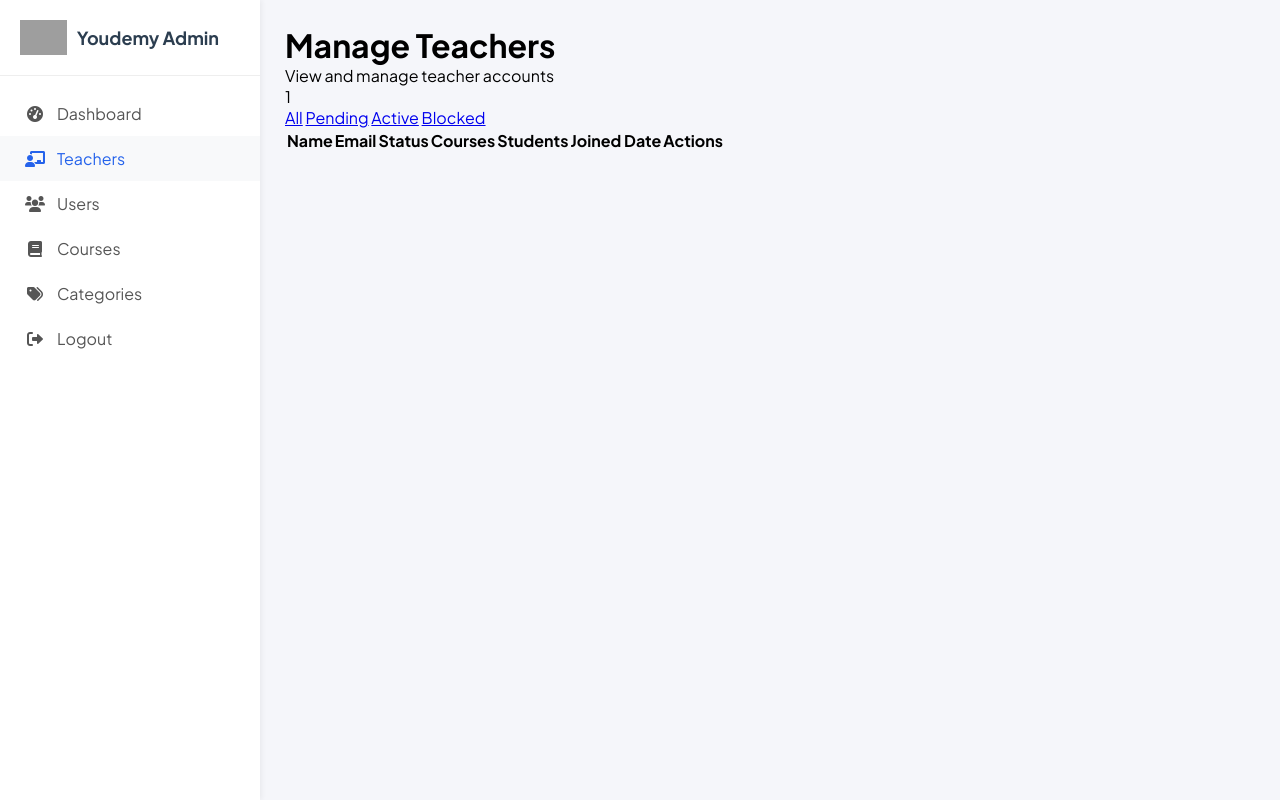
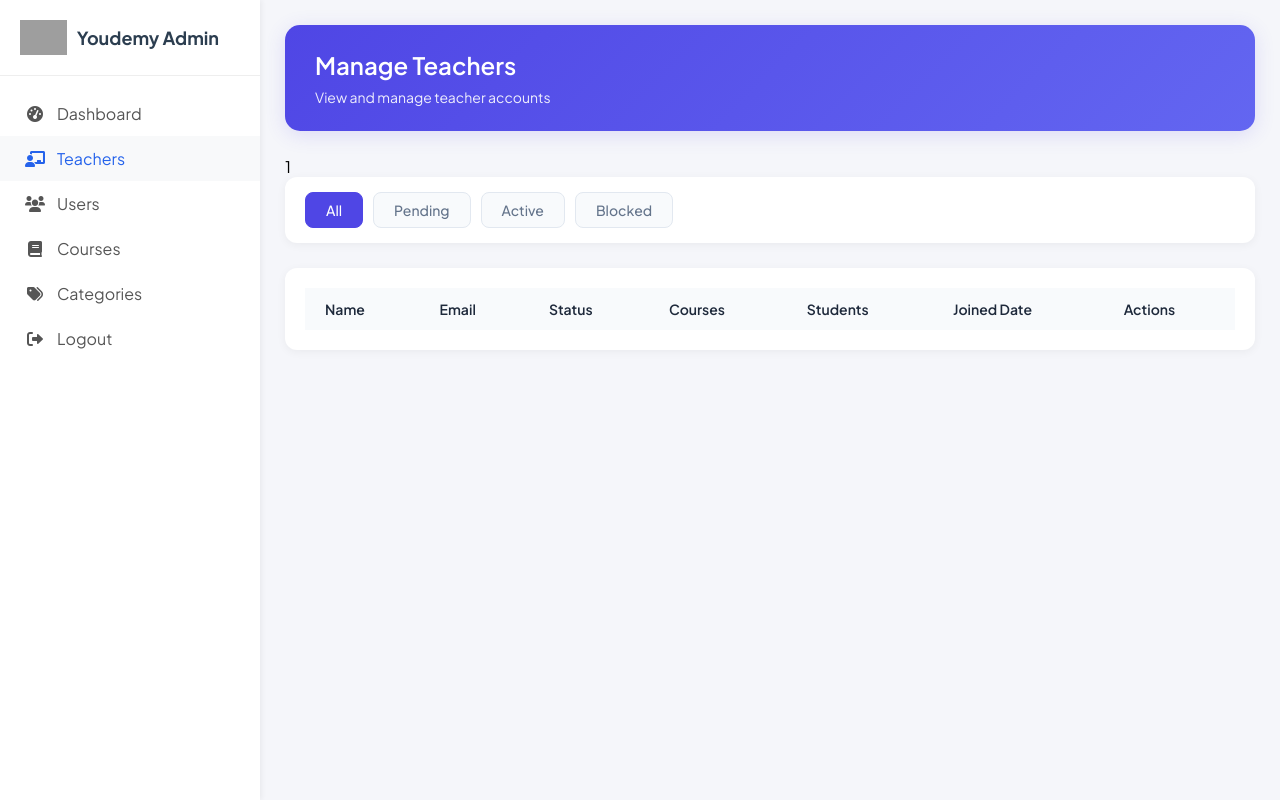
Before and after one commit to nolongeraregistereduser/YouDemy, a PHP site: page /Youdemy/admin/teachers.php in a window 1280 px wide. Run offline with PHP 8.4, Linux system fonts and the light colour scheme; the visitor is signed in with stand-in values (Sample User, id 1); data that the repository does not hold is empty; some libraries are stand-ins or nearby versions; grey boxes are pictures that could not be loaded.

Commit message:
Adding Style Teacher Page

```diff
--- a/assets/css/style.css
+++ b/assets/css/style.css
@@ -311,3 +311,126 @@ body {
         grid-template-columns: 1fr;
     }
 }
+
+/* Styles pour la page Teachers */
+.page-header {
+    background: linear-gradient(135deg, #4f46e5, #6366f1);
+    padding: 25px 30px;
+    border-radius: 15px;
+    color: white;
+    margin-bottom: 25px;
+    box-shadow: 0 4px 20px rgba(79, 70, 229, 0.15);
+}
+
+.page-header h1 {
+    font-size: 24px;
+    font-weight: 600;
+    margin-bottom: 8px;
+}
+
+.page-header p {
+    opacity: 0.9;
+    font-size: 14px;
+}
+
+/* Style pour la section des filtres */
+.filter-section {
+    background: white;
+    padding: 15px 20px;
+    border-radius: 12px;
+    margin-bottom: 25px;
+    box-shadow: 0 2px 10px rgba(0, 0, 0, 0.05);
+    display: flex;
+    gap: 10px;
+}
+
+.filter-section .btn {
+    padding: 8px 20px;
+    border-radius: 8px;
+    font-size: 14px;
+    font-weight: 500;
+    color: #64748b;
+    background: #f8fafc;
+    border: 1px solid #e2e8f0;
+    text-decoration: none;
+    transition: all 0.3s ease;
+}
+
+.filter-section .btn.active {
+    background: #4f46e5;
+    color: white;
+    border-color: #4f46e5;
+}
+
+.filter-section .btn:hover {
+    transform: translateY(-2px);
+    box-shadow: 0 4px 12px rgba(0, 0, 0, 0.05);
+}
+
+/* Style pour le tableau */
+.table-container {
+    background: white;
+    border-radius: 12px;
+    padding: 20px;
+    box-shadow: 0 2px 10px rgba(0, 0, 0, 0.05);
+    overflow-x: auto;
+}
+
+table {
+    width: 100%;
+    border-collapse: collapse;
+    white-space: nowrap;
+}
+
+table th {
+    background: #f8fafc;
+    padding: 12px 20px;
+    text-align: left;
+    font-weight: 600;
+    color: #1e293b;
+    font-size: 14px;
+}
+
+table td {
+    padding: 12px 20px;
+    border-bottom: 1px solid #e2e8f0;
+    color: #64748b;
+    font-size: 14px;
+}
+
+table tr:last-child td {
+    border-bottom: none;
+}
+
+/* Status badges */
+.status-badge {
+    padding: 6px 12px;
+    border-radius: 20px;
+    font-size: 12px;
+    font-weight: 500;
+    display: inline-block;
+}
+
+.status-badge.active {
+    background: #dcfce7;
+    color: #166534;
+}
+
+.status-badge.pending {
+    background: #fff7ed;
+    color: #9a3412;
+}
+
+.status-badge.blocked {
+    background: #fef2f2;
+    color: #991b1b;
+}
+
+/* Action buttons */
+.btn {
+    padding: 8px 16px;
+    border-radius: 6px;
+    font-size: 13px;
+    font-weight: 500;
+    text-decoration: none;
+}
```
